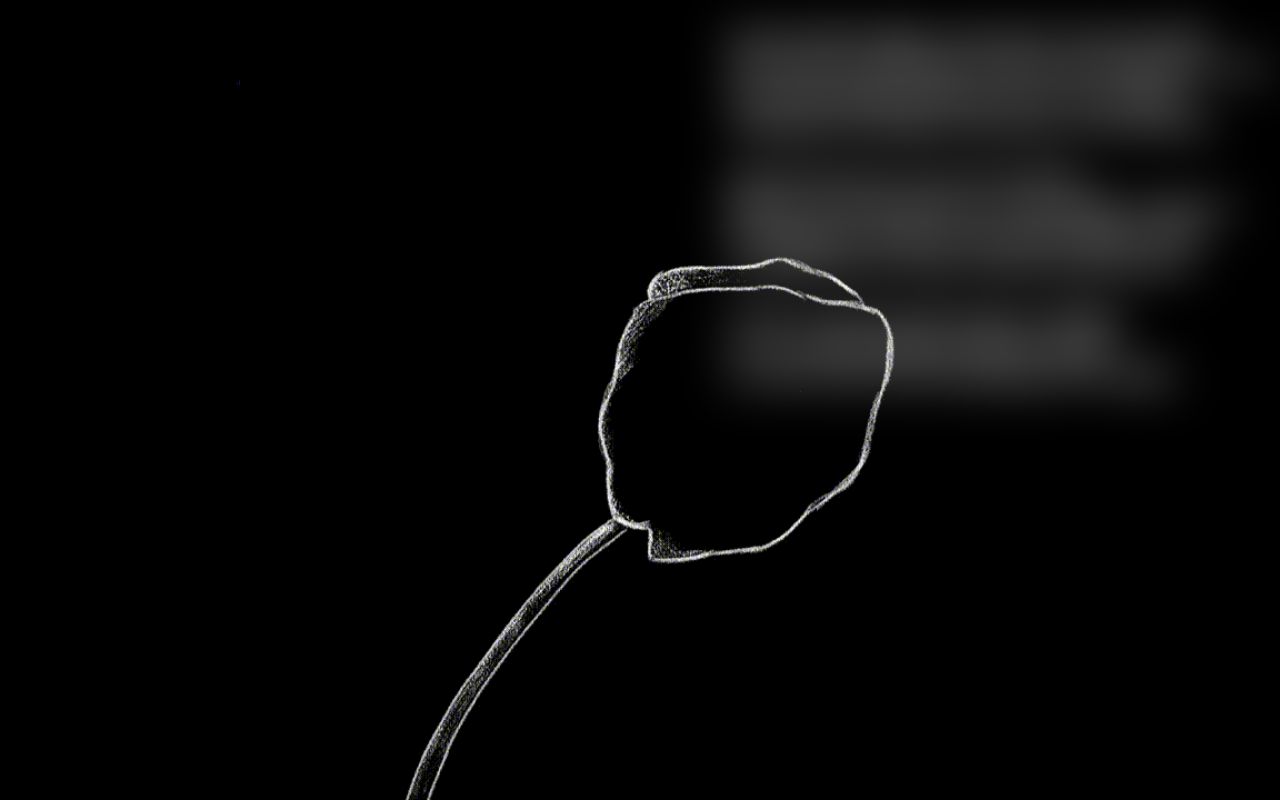
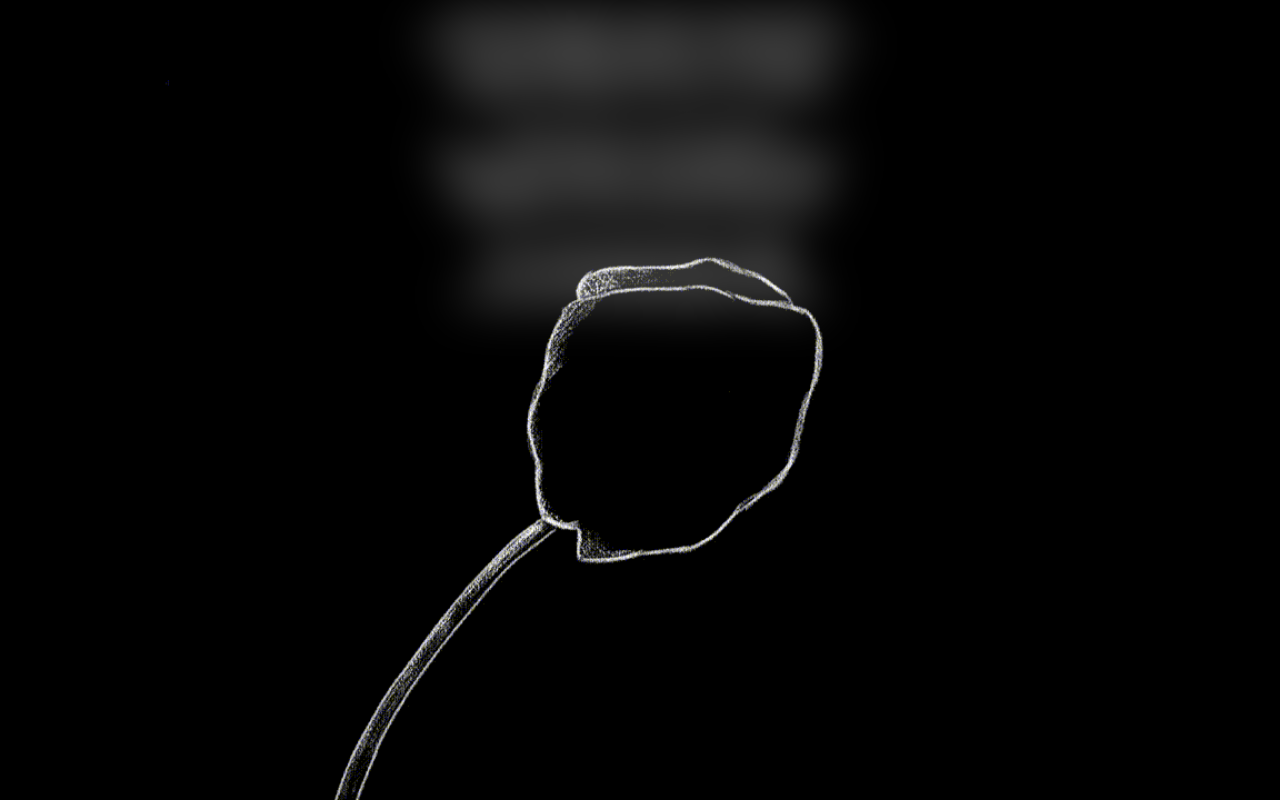
Before and after one commit to MatchaLatte030/Haejin, a plain HTML site: page GlazeLily.html in a window 1280 px wide. Drawn offline with Linux system fonts and the light colour scheme; a web font is replaced by a local one.

Commit message:
Update GlazeLily.html

```diff
--- a/GlazeLily.html
+++ b/GlazeLily.html
@@ -1,7 +1,5 @@
 <html>
   <head>
-        <meta charset="UTF-8">
-        <meta http-equiv="X-UA-Compatible" content="IE=edge">
     <meta name="viewport" content="width=device-width, initial-scale=1.0">
     <title>For Zel</title>
     <style>
@@ -10,14 +8,15 @@
         filter: blur(1.5rem);
         background-size: cover;
         background-repeat: no-repeat;
+        background-position: center;
       }
       .unblur {
         filter: none;
       }
-            .text h1{
+      .text h1 {
         font-family: Zeyada;
-                font-size: 25px;
-                float: right;
+        font-size: 20px;
+        text-align: center;
         color: rgb(255, 255, 255);
       }
     </style>
```
Lines whose indentation alone changed are shown as unchanged.
